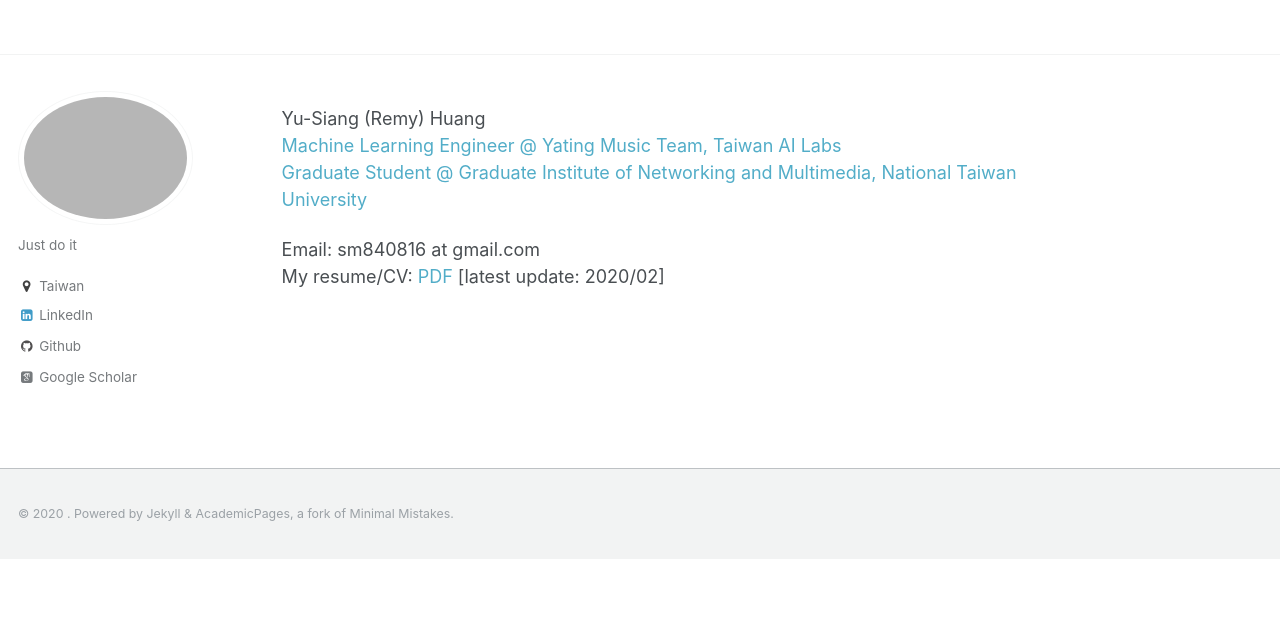
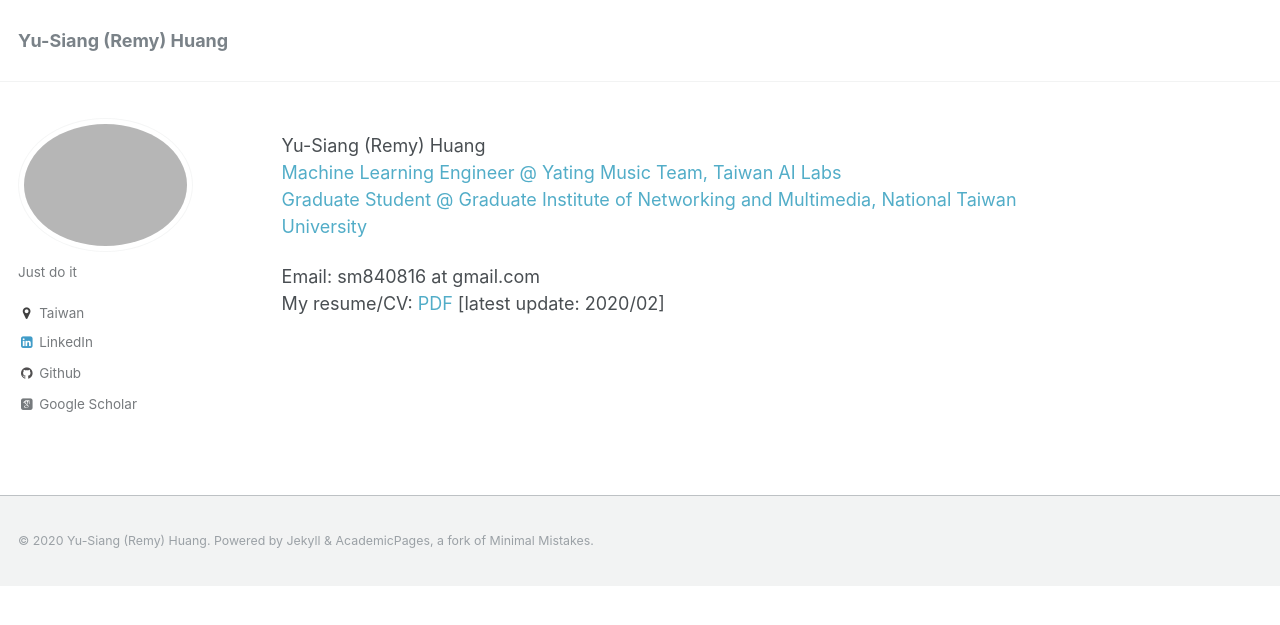
Before and after one commit to remyhuang/remyhuang.github.io, a Jekyll site: the page built from _pages/about.md, in a window 1280 px wide. Shown: the top 625 px of the page. Built offline with Jekyll 4.4.1, drawn with Linux system fonts in a browser that asks for light colours; some web fonts are replaced.

Commit message:
Update _config.yml

```diff
--- a/_config.yml
+++ b/_config.yml
@@ -7,7 +7,7 @@
 
 # Site Settings
 locale                   : "en-US"
-title                    : ""
+title                    : "Yu-Siang (Remy) Huang"
 title_separator          : "-"
 name                     : ""
 description              : &description "personal description"
```
